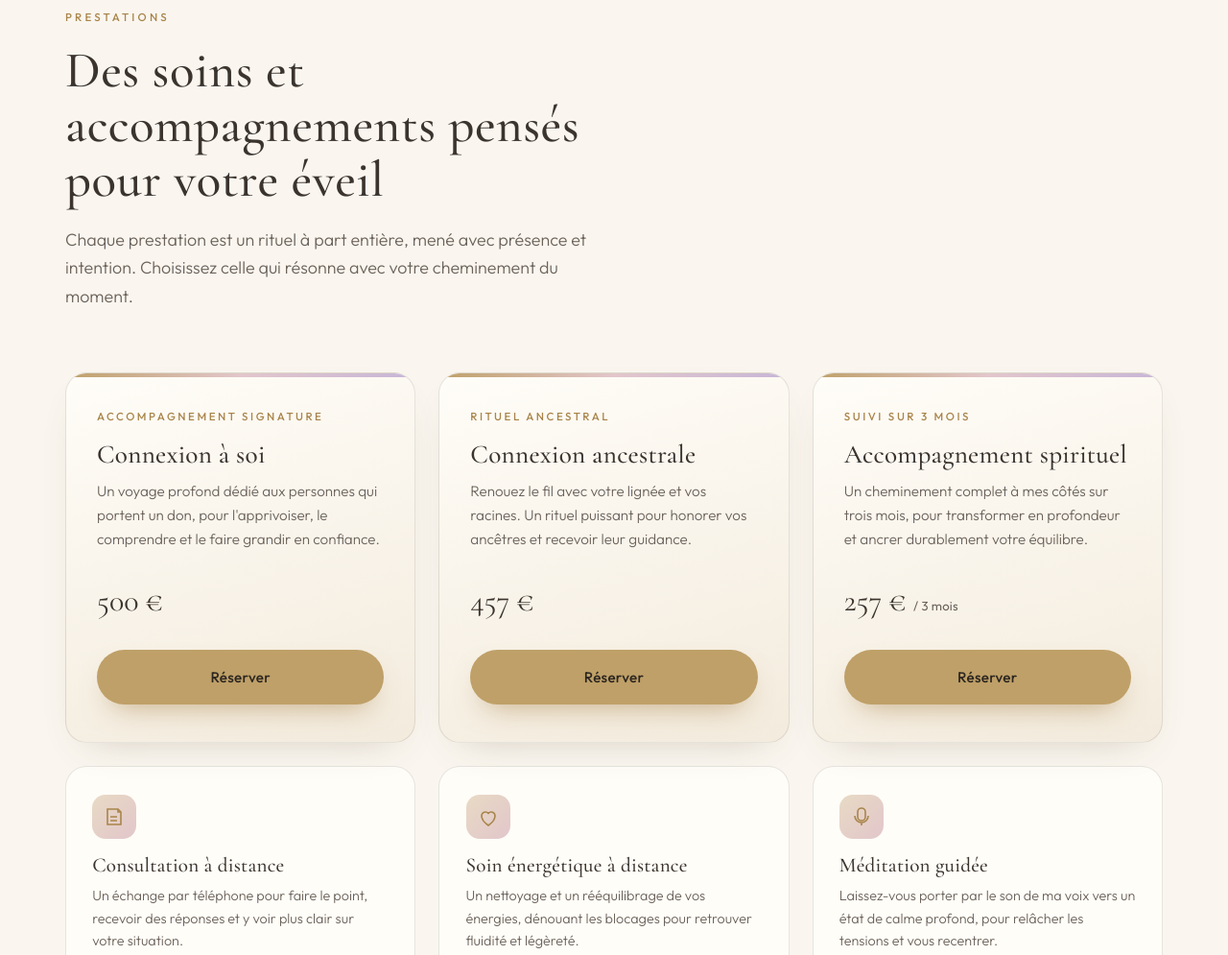
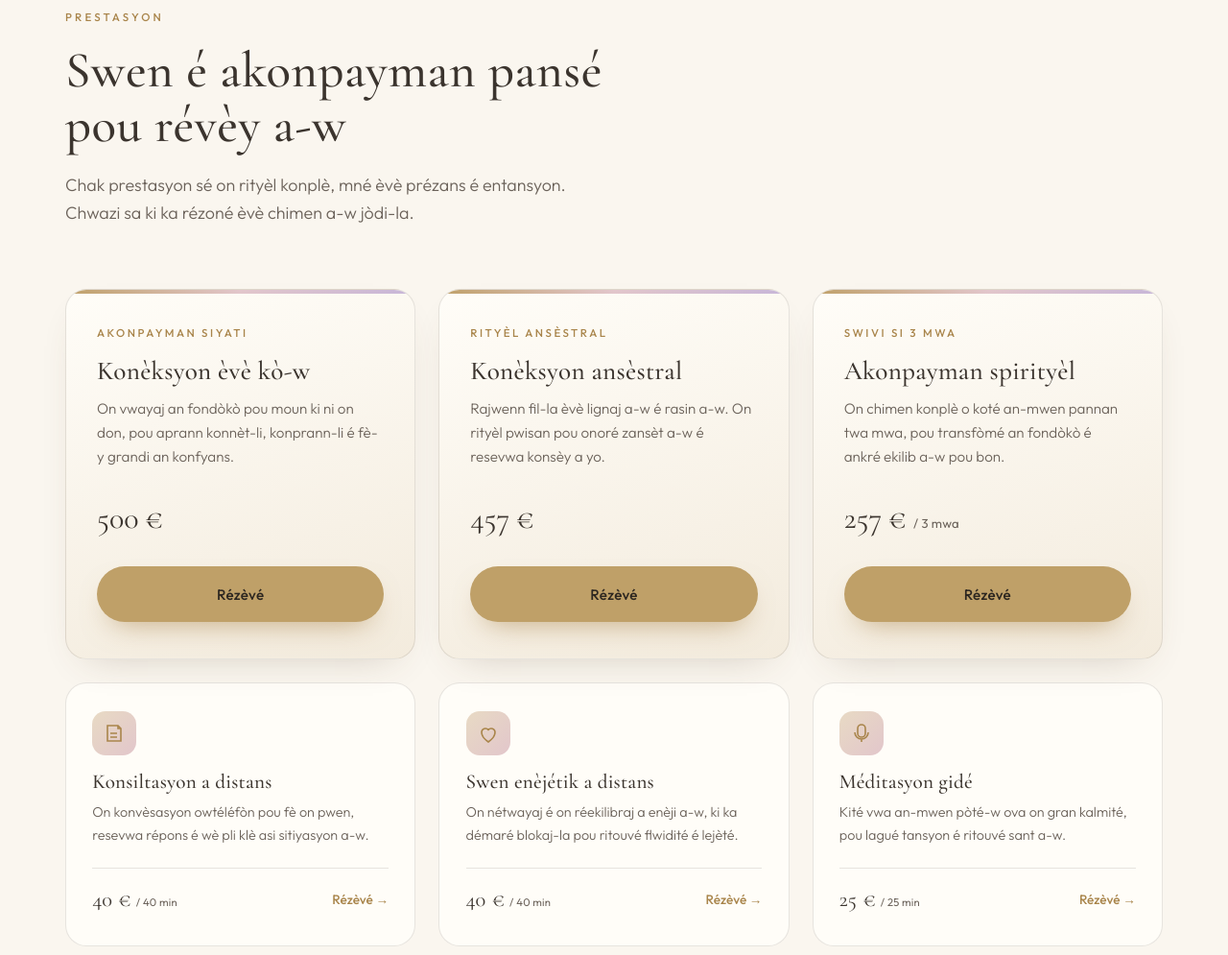
Before and after one commit to ledreckmike-pixel/retour-a-ses-racines, a website: page index.html in a window 1280 px wide. Shown: the part 1805-2800 px from the top of the page at 96% size. Drawn offline with nearby package versions, Linux system fonts and the light colour scheme.

Commit message:
Section prestations + boutons traduits en creole

```diff
--- a/index.html
+++ b/index.html
@@ -32,7 +32,7 @@
   "url": "https://ledreckmike-pixel.github.io/retour-a-ses-racines/",
   "priceRange": "€€",
   "areaServed": "À distance, dans le monde entier",
-  "serviceType": ["Soin énergétique", "Consultation spirituelle", "Accompagnement spirituel", "Purification", "Méditation guidée"]
+  "serviceType": ["Soin énergétique", "Consultation spirituelle", "Akonpayman spirityèl", "Purification", "Méditasyon gidé"]
 }
 </script>
 
@@ -369,7 +369,7 @@
       <a href="#contact">Contact</a>
     </nav>
     <div class="nav-cta">
-      <a href="https://retourasesracine.simplybook.it/v2/" target="_blank" rel="noopener" class="btn btn-primary">Réserver une séance</a>
+      <a href="https://retourasesracine.simplybook.it/v2/" target="_blank" rel="noopener" class="btn btn-primary">Rézèvé on séyans</a>
       <button class="burger" id="burger" aria-label="Ouvrir le menu"><span></span><span></span><span></span></button>
     </div>
   </div>
@@ -383,8 +383,8 @@
       <h1>Revenez à votre source,<br><em>retrouvez votre lumière</em></h1>
       <p class="hero-sub">Soins énergétiques, purification et accompagnement spirituel à distance. Un espace sacré pour vous reconnecter à votre essence profonde.</p>
       <div class="hero-actions">
-        <a href="https://retourasesracine.simplybook.it/v2/" target="_blank" rel="noopener" class="btn btn-primary">Réserver une séance</a>
-        <a href="#prestations" class="btn btn-ghost">Découvrir les prestations</a>
+        <a href="https://retourasesracine.simplybook.it/v2/" target="_blank" rel="noopener" class="btn btn-primary">Rézèvé on séyans</a>
+        <a href="#prestations" class="btn btn-ghost">Dékouvè prestasyon-la</a>
       </div>
     </div>
     <div class="hero-foot reveal d3">
@@ -425,33 +425,33 @@
 <section class="pad" id="prestations" style="background:var(--ivory)">
   <div class="wrap">
     <div class="section-head reveal">
-      <span class="eyebrow">Prestations</span>
-      <h2>Des soins et accompagnements pensés pour votre éveil</h2>
-      <p class="lead">Chaque prestation est un rituel à part entière, mené avec présence et intention. Choisissez celle qui résonne avec votre cheminement du moment.</p>
+      <span class="eyebrow">Prestasyon</span>
+      <h2>Swen é akonpayman pansé pou révèy a-w</h2>
+      <p class="lead">Chak prestasyon sé on rityèl konplè, mné èvè prézans é entansyon. Chwazi sa ki ka rézoné èvè chimen a-w jòdi-la.</p>
     </div>
 
     <!-- Offrandes signatures -->
     <div class="featured">
       <article class="card-feat reveal">
-        <span class="tier">Accompagnement signature</span>
-        <h3>Connexion à soi</h3>
-        <p>Un voyage profond dédié aux personnes qui portent un don, pour l'apprivoiser, le comprendre et le faire grandir en confiance.</p>
+        <span class="tier">Akonpayman siyati</span>
+        <h3>Konèksyon èvè kò-w</h3>
+        <p>On vwayaj an fondòkò pou moun ki ni on don, pou aprann konnèt-li, konprann-li é fè-y grandi an konfyans.</p>
         <div class="price">500<span>€</span></div>
-        <a href="https://retourasesracine.simplybook.it/v2/" target="_blank" rel="noopener" class="btn btn-primary">Réserver</a>
+        <a href="https://retourasesracine.simplybook.it/v2/" target="_blank" rel="noopener" class="btn btn-primary">Rézèvé</a>
       </article>
       <article class="card-feat reveal d1">
-        <span class="tier">Rituel ancestral</span>
-        <h3>Connexion ancestrale</h3>
-        <p>Renouez le fil avec votre lignée et vos racines. Un rituel puissant pour honorer vos ancêtres et recevoir leur guidance.</p>
+        <span class="tier">Rityèl ansèstral</span>
+        <h3>Konèksyon ansèstral</h3>
+        <p>Rajwenn fil-la èvè lignaj a-w é rasin a-w. On rityèl pwisan pou onoré zansèt a-w é resevwa konsèy a yo.</p>
         <div class="price">457<span>€</span></div>
-        <a href="https://retourasesracine.simplybook.it/v2/" target="_blank" rel="noopener" class="btn btn-primary">Réserver</a>
+        <a href="https://retourasesracine.simplybook.it/v2/" target="_blank" rel="noopener" class="btn btn-primary">Rézèvé</a>
       </article>
       <article class="card-feat reveal d2">
-        <span class="tier">Suivi sur 3 mois</span>
-        <h3>Accompagnement spirituel</h3>
-        <p>Un cheminement complet à mes côtés sur trois mois, pour transformer en profondeur et ancrer durablement votre équilibre.</p>
-        <div class="price">257<span>€ <small>/ 3 mois</small></span></div>
-        <a href="https://retourasesracine.simplybook.it/v2/" target="_blank" rel="noopener" class="btn btn-primary">Réserver</a>
+        <span class="tier">Swivi si 3 mwa</span>
+        <h3>Akonpayman spirityèl</h3>
+        <p>On chimen konplè o koté an-mwen pannan twa mwa, pou transfòmé an fondòkò é ankré ekilib a-w pou bon.</p>
+        <div class="price">257<span>€ <small>/ 3 mwa</small></span></div>
+        <a href="https://retourasesracine.simplybook.it/v2/" target="_blank" rel="noopener" class="btn btn-primary">Rézèvé</a>
       </article>
     </div>
 
@@ -459,44 +459,44 @@
     <div class="services-grid">
       <article class="card-svc reveal">
         <span class="ic"><svg viewBox="0 0 24 24" fill="none" stroke="currentColor" stroke-width="1.6"><path d="M5 4h11l3 3v13H5z"/><path d="M16 4v3h3"/><path d="M8 12h7M8 16h7"/></svg></span>
-        <h3>Consultation à distance</h3>
-        <p>Un échange par téléphone pour faire le point, recevoir des réponses et y voir plus clair sur votre situation.</p>
-        <div class="svc-foot"><div class="price">40<span>€ <small style="font-size:.7rem">/ 40 min</small></span></div><a href="https://retourasesracine.simplybook.it/v2/" target="_blank" rel="noopener">Réserver →</a></div>
+        <h3>Konsiltasyon a distans</h3>
+        <p>On konvèsasyon owtéléfòn pou fè on pwen, resevwa répons é wè pli klè asi sitiyasyon a-w.</p>
+        <div class="svc-foot"><div class="price">40<span>€ <small style="font-size:.7rem">/ 40 min</small></span></div><a href="https://retourasesracine.simplybook.it/v2/" target="_blank" rel="noopener">Rézèvé →</a></div>
       </article>
 
       <article class="card-svc reveal d1">
         <span class="ic"><svg viewBox="0 0 24 24" fill="none" stroke="currentColor" stroke-width="1.6"><path d="M12 21s-7-4.6-7-10a4 4 0 0 1 7-2.6A4 4 0 0 1 19 11c0 5.4-7 10-7 10z"/></svg></span>
-        <h3>Soin énergétique à distance</h3>
-        <p>Un nettoyage et un rééquilibrage de vos énergies, dénouant les blocages pour retrouver fluidité et légèreté.</p>
-        <div class="svc-foot"><div class="price">40<span>€ <small style="font-size:.7rem">/ 40 min</small></span></div><a href="https://retourasesracine.simplybook.it/v2/" target="_blank" rel="noopener">Réserver →</a></div>
+        <h3>Swen enèjétik a distans</h3>
+        <p>On nétwayaj é on réekilibraj a enèji a-w, ki ka démaré blokaj-la pou ritouvé flwidité é lejèté.</p>
+        <div class="svc-foot"><div class="price">40<span>€ <small style="font-size:.7rem">/ 40 min</small></span></div><a href="https://retourasesracine.simplybook.it/v2/" target="_blank" rel="noopener">Rézèvé →</a></div>
       </article>
 
       <article class="card-svc reveal d2">
         <span class="ic"><svg viewBox="0 0 24 24" fill="none" stroke="currentColor" stroke-width="1.6"><path d="M12 3a4 4 0 0 0-4 4v5a4 4 0 0 0 8 0V7a4 4 0 0 0-4-4z"/><path d="M5 11a7 7 0 0 0 14 0M12 18v3"/></svg></span>
-        <h3>Méditation guidée</h3>
-        <p>Laissez-vous porter par le son de ma voix vers un état de calme profond, pour relâcher les tensions et vous recentrer.</p>
-        <div class="svc-foot"><div class="price">25<span>€ <small style="font-size:.7rem">/ 25 min</small></span></div><a href="https://retourasesracine.simplybook.it/v2/" target="_blank" rel="noopener">Réserver →</a></div>
+        <h3>Méditasyon gidé</h3>
+        <p>Kité vwa an-mwen pòté-w ova on gran kalmité, pou lagué tansyon é ritouvé sant a-w.</p>
+        <div class="svc-foot"><div class="price">25<span>€ <small style="font-size:.7rem">/ 25 min</small></span></div><a href="https://retourasesracine.simplybook.it/v2/" target="_blank" rel="noopener">Rézèvé →</a></div>
       </article>
 
       <article class="card-svc reveal">
         <span class="ic"><svg viewBox="0 0 24 24" fill="none" stroke="currentColor" stroke-width="1.6"><path d="M4 13h16l-1.5 6.5a1 1 0 0 1-1 .5H6.5a1 1 0 0 1-1-.5L4 13z"/><path d="M8 13V8a4 4 0 0 1 8 0v5M9 5c-1-1-1-2 0-3M15 5c-1-1-1-2 0-3"/></svg></span>
-        <h3>Bain de purification</h3>
-        <p>Un rituel de lavage énergétique pour libérer les ondes négatives et retrouver pureté, protection et clarté.</p>
-        <div class="svc-foot"><div class="price">141<span>€ <small style="font-size:.7rem">/ lot de 3 · 47€ l’unité</small></span></div><a href="https://retourasesracine.simplybook.it/v2/" target="_blank" rel="noopener">Réserver →</a></div>
+        <h3>Benyen pirifikasyon</h3>
+        <p>On rityèl pou lavé enèji-la, libéré move zonn é ritouvé pirté, pwoteksyon é klèté.</p>
+        <div class="svc-foot"><div class="price">141<span>€ <small style="font-size:.7rem">/ lo a 3 · 47€ inité</small></span></div><a href="https://retourasesracine.simplybook.it/v2/" target="_blank" rel="noopener">Rézèvé →</a></div>
       </article>
 
       <article class="card-svc reveal d1">
         <span class="ic"><svg viewBox="0 0 24 24" fill="none" stroke="currentColor" stroke-width="1.6"><path d="M9 18h6M10 21h4M12 3a6 6 0 0 1 4 10.5c-.7.7-1 1.4-1 2.5H9c0-1.1-.3-1.8-1-2.5A6 6 0 0 1 12 3z"/></svg></span>
-        <h3>Lampe de chance</h3>
-        <p>Une lampe rituelle allumée à votre intention pour attirer la chance, les opportunités et la lumière dans votre vie.</p>
-        <div class="svc-foot"><div class="price">25<span>€</span></div><a href="https://retourasesracine.simplybook.it/v2/" target="_blank" rel="noopener">Réserver →</a></div>
+        <h3>Lanp a chans</h3>
+        <p>On lanp rityèl limé pou entansyon a-w, pou rinmen chans, opòtinité é limyè an vi a-w.</p>
+        <div class="svc-foot"><div class="price">25<span>€</span></div><a href="https://retourasesracine.simplybook.it/v2/" target="_blank" rel="noopener">Rézèvé →</a></div>
       </article>
 
       <article class="card-svc reveal d2">
         <span class="ic"><svg viewBox="0 0 24 24" fill="none" stroke="currentColor" stroke-width="1.6"><rect x="5" y="11" width="14" height="9" rx="2"/><path d="M8 11V8a4 4 0 0 1 7-2.6"/><circle cx="12" cy="15.5" r="1.4"/></svg></span>
-        <h3>Lampe de déblocage</h3>
-        <p>Une lampe rituelle dédiée à lever les obstacles et dénouer les situations bloquées, pour ouvrir à nouveau votre chemin.</p>
-        <div class="svc-foot"><div class="price">25<span>€</span></div><a href="https://retourasesracine.simplybook.it/v2/" target="_blank" rel="noopener">Réserver →</a></div>
+        <h3>Lanp a déblokaj</h3>
+        <p>On lanp rityèl pou lévé obstak é démaré sitiyasyon ki blòké, pou rouvè chimen a-w ankò.</p>
+        <div class="svc-foot"><div class="price">25<span>€</span></div><a href="https://retourasesracine.simplybook.it/v2/" target="_blank" rel="noopener">Rézèvé →</a></div>
       </article>
     </div>
   </div>
@@ -520,13 +520,13 @@
         <div class="stars">★★★★★</div>
         <span class="mark">“</span>
         <p>La connexion ancestrale a bouleversé ma vie. J'ai enfin compris d'où je venais et où je vais. Un moment sacré, inoubliable.</p>
-        <figcaption class="who"><span class="av">S</span><div><b>Sandrine T.</b><br><span>Connexion ancestrale, Basse-Terre, Guadeloupe</span></div></figcaption>
+        <figcaption class="who"><span class="av">S</span><div><b>Sandrine T.</b><br><span>Konèksyon ansèstral, Basse-Terre, Guadeloupe</span></div></figcaption>
       </figure>
       <figure class="quote reveal d2">
         <div class="stars">★★★★★</div>
         <span class="mark">“</span>
         <p>Un accompagnement d'une justesse rare. Bienveillant, précis, lumineux. Trois mois qui ont changé mon rapport à moi-même.</p>
-        <figcaption class="who"><span class="av">L</span><div><b>Laëtitia M.</b><br><span>Accompagnement spirituel, Pointe-à-Pitre, Guadeloupe</span></div></figcaption>
+        <figcaption class="who"><span class="av">L</span><div><b>Laëtitia M.</b><br><span>Akonpayman spirityèl, Pointe-à-Pitre, Guadeloupe</span></div></figcaption>
       </figure>
     </div>
   </div>
@@ -590,15 +590,15 @@
         <label for="presta">Prestation souhaitée</label>
         <select id="presta" name="presta">
           <option>Je ne sais pas encore, conseillez-moi</option>
-          <option>Consultation à distance (40€)</option>
-          <option>Soin énergétique à distance (40€)</option>
-          <option>Méditation guidée (25€)</option>
-          <option>Bain de purification (47€)</option>
-          <option>Lampe de chance (25€)</option>
-          <option>Lampe de déblocage (25€)</option>
-          <option>Accompagnement spirituel (257€)</option>
-          <option>Connexion ancestrale (457€)</option>
-          <option>Connexion à soi (500€)</option>
+          <option>Konsiltasyon a distans (40€)</option>
+          <option>Swen enèjétik a distans (40€)</option>
+          <option>Méditasyon gidé (25€)</option>
+          <option>Benyen pirifikasyon (47€)</option>
+          <option>Lanp a chans (25€)</option>
+          <option>Lanp a déblokaj (25€)</option>
+          <option>Akonpayman spirityèl (257€)</option>
+          <option>Konèksyon ansèstral (457€)</option>
+          <option>Konèksyon èvè kò-w (500€)</option>
         </select>
       </div>
       <div class="field">
@@ -617,7 +617,7 @@
     <h2>Votre lumière n'attend que vous</h2>
     <p>Offrez-vous le retour à votre source. Réservez dès aujourd'hui votre première séance et laissez la sérénité reprendre sa place.</p>
     <p style="margin-top:.2rem;margin-bottom:1.7rem;font-size:.86rem;letter-spacing:.04em;color:var(--ink-soft)">Réservation en ligne sécurisée via Simplybook.</p>
-    <a href="https://retourasesracine.simplybook.it/v2/" target="_blank" rel="noopener" class="btn btn-primary">Réserver une séance</a>
+    <a href="https://retourasesracine.simplybook.it/v2/" target="_blank" rel="noopener" class="btn btn-primary">Rézèvé on séyans</a>
   </div>
 </section>
 
```
